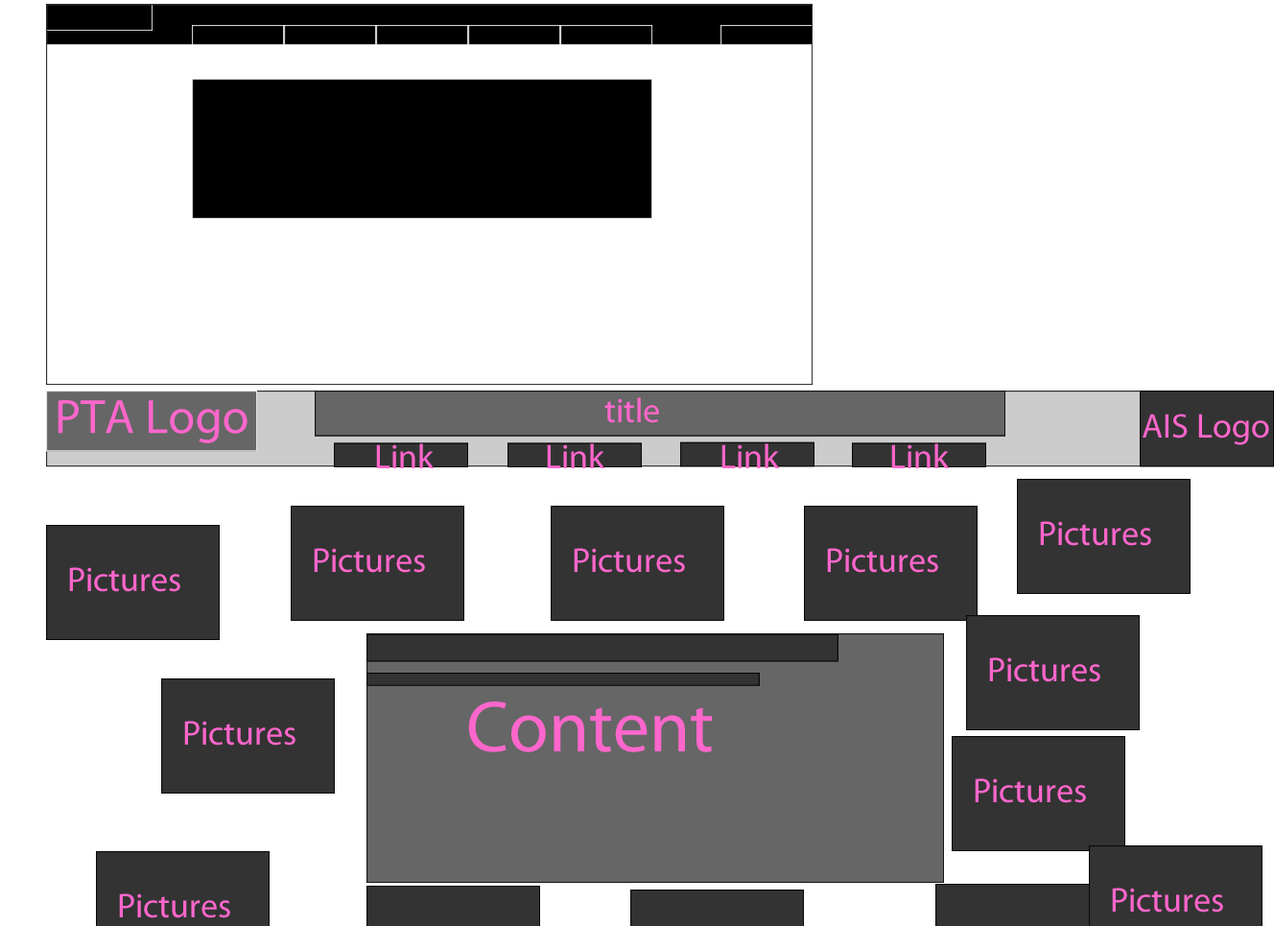
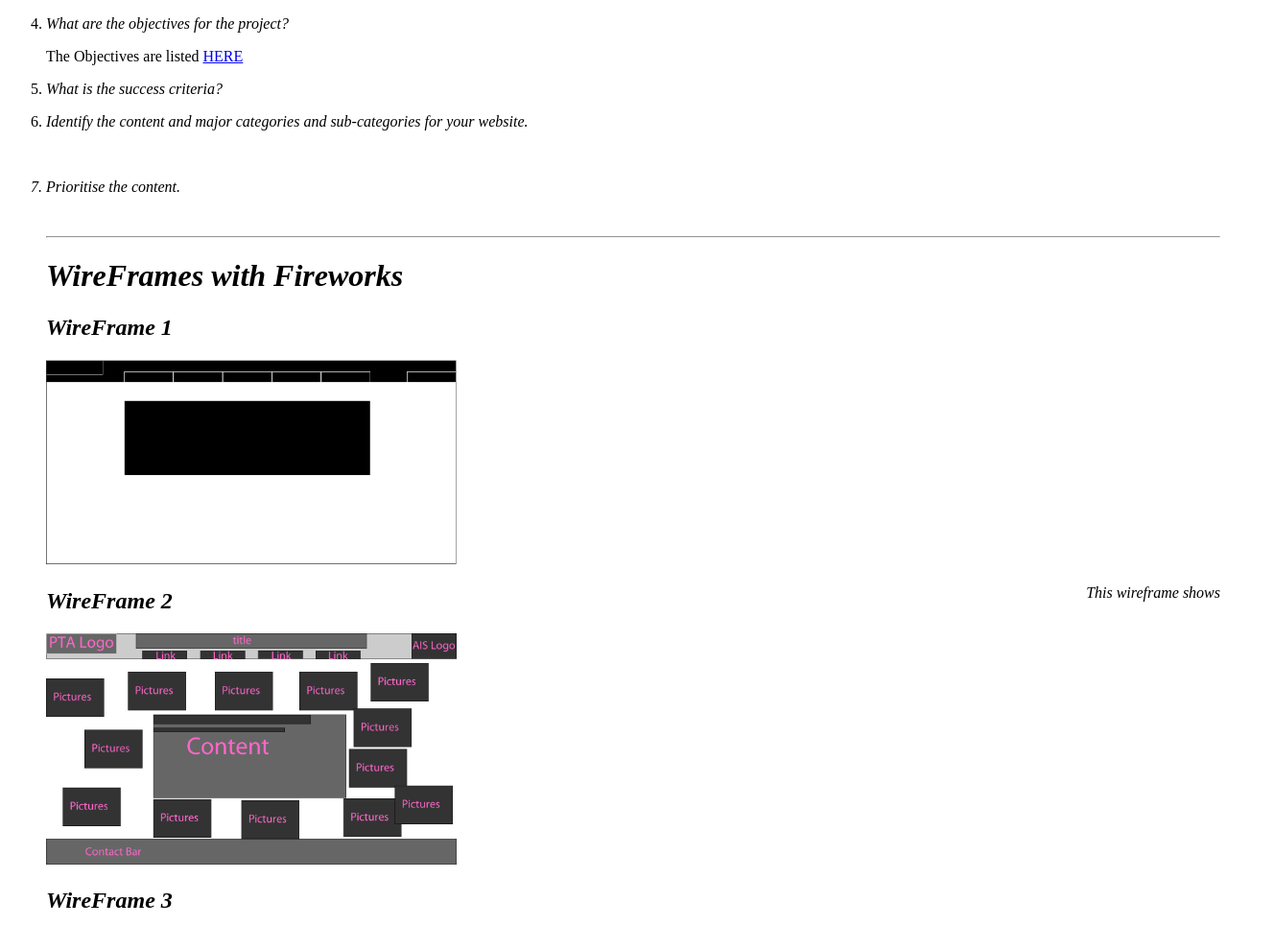
Before and after one commit to 802895/CTD-Planning-Site-LTom, a plain HTML site: page index.html in a window 1280 px wide. Shown: the part 1835-2800 px from the top of the page at 96% size, 1328 px wide, since content can reach past the window. Drawn offline with Linux system fonts and the light colour scheme; files whose address does not match are found by name.

Commit message:
Added New CSS things and made some minor changes

```diff
--- a/Style.css
+++ b/Style.css
@@ -1,4 +1,12 @@
 h1 {
 
+}
 
+
+img {
+  height: 35%;
+  width: 35%;
 }
+.RIGHT{
+  float: right;
+}
--- a/index.html
+++ b/index.html
@@ -19,11 +19,12 @@
       <li> Make a website for students to have a voice in the AIS community </li>
       <li> Make a website that allows people to view what is on winter fair each year </li>
 <li>We had an idea of what the website will contain and created a flow chart.
-</br> <img src="file:///Users/CTD-2/Desktop/W7%20Webpg/CTD-Planning-Site-LTom/Images/FlowChart%20for%20Site.png"/></li>
+</br> <h2> FlowChart 1 </h2><img src="file:///Users/CTD-2/Desktop/W7%20Webpg/CTD-Planning-Site-LTom/Images/FlowChart%20for%20Site.png"/></li>
+<h2> FlowChart 2 </h2> <img src="file:///Users/CTD-2/Desktop/W7%20Webpg/CTD-Planning-Site-LTom/Images/Flow Chart Na.png"/>
     </ol>
 </p>
 <hr>
-<p>  <strong> Client's request </strong>
+<p>  <strong> Client's (PTA) request </strong>
     <li> Want a page which parents can sign up for voluntary work </li>
   <ol>  <li> Set up </li>
     <li> Clean up </li>
@@ -31,7 +32,7 @@
     <li> Food Donation</li>
     <li> multi language </li>
     <li> After we listened to our Client's request we had a different flow chart
-    </br><img src="file:///Users/CTD-2/Desktop/W7%20Webpg/CTD-Planning-Site-LTom/Images/FlowChart%20for%20SIte%20(AfterContact).png"/></li>
+    </br><h2> Final FlowChart </h2><img src="file:///Users/CTD-2/Desktop/W7%20Webpg/CTD-Planning-Site-LTom/Images/FlowChart%20for%20SIte%20(AfterContact).png"/></li>
   </ol>
 </p>
 <p>
@@ -94,8 +95,18 @@
 
 <hr>
 <h1> WireFrames with Fireworks </h1>
+<h2> WireFrame 1 </h2>
    <img src="file:///Users/CTD-2/Desktop/W7 Webpg/CTD-Planning-Site-LTom/Images/WIRETHIGNY.png"/>
 </br>
+<p class="RIGHT">This wireframe shows</p>
+<h2> WireFrame 2 </h2>
    <img src="file:///Users/CTD-2/Desktop/W7 Webpg/CTD-Planning-Site-LTom/Images/WireFrame1st.png"/>
+</br>
+<h2> WireFrame 3 </h2>
+<img src="file:///Users/CTD-2/Desktop/W7%20Webpg/CTD-Planning-Site-LTom/Images/wireframe.png"/>
+</br>
+<h2> WireFrame 4                </h2>
+<img src="file:///Users/CTD-2/Desktop/W7%20Webpg/CTD-Planning-Site-LTom/Images/WireFrame01.png"/>
+
 </body>
 </html>
```
Also changed, not shown: Images/Flow Chart Na.png (added), Images/WireFrame01.png (added), Images/wireframe.png (added). Lines whose indentation alone changed are shown as unchanged.
